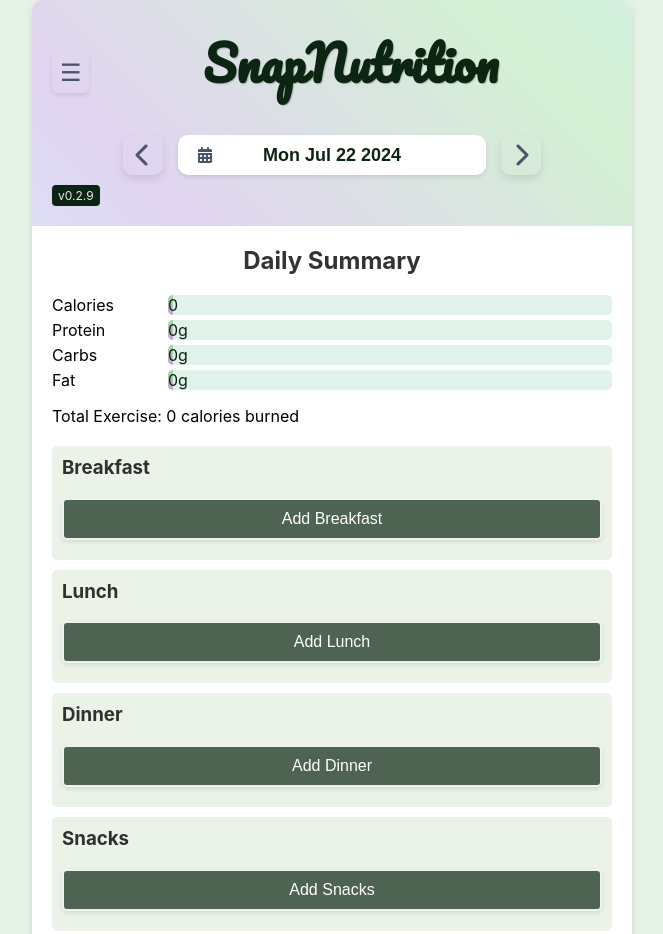
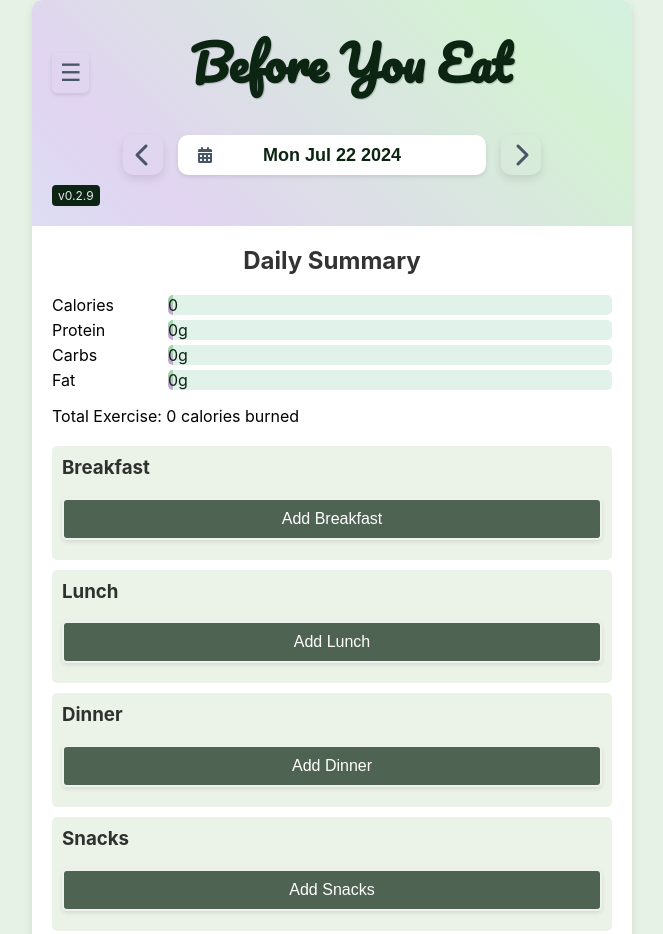
Before and after one commit to TN-js/BeforeYouEat, a website: page index.html in a window 1280 px wide. Shown: the top 934 px of the page, without its empty margins (308-971 px from the left). Drawn offline with nearby package versions, Linux system fonts and the light colour scheme.

Commit message:
Trying out a new title.

```diff
--- a/index.html
+++ b/index.html
@@ -29,7 +29,7 @@
                         <i class="fas fa-cog"></i> Settings
                     </div>
                 </div>
-                <div class="title">SnapNutrition</div>
+                <div class="title">Before You Eat</div>
             </div>
             <div class="date-navigation">
                 <button class="nav-button" onclick="changeDate(-1)">
```
